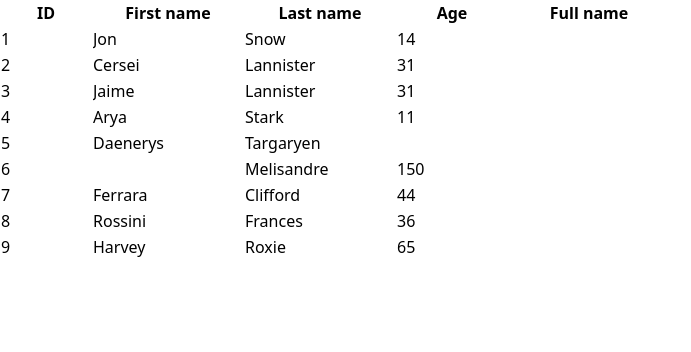
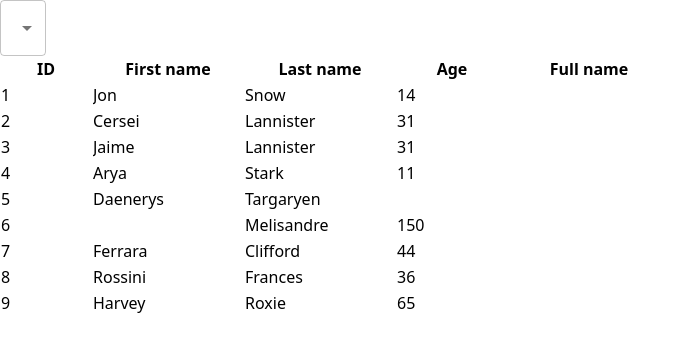
Before and after one commit to habib16gb/dataGrid, a React (Vite) app: page / in a window 1280 px wide. Shown: the top 352 px of the page, without its empty margins (0-691 px from the left). Built offline with nearby package versions, Linux system fonts and the light colour scheme.

Commit message:
add select

```diff
--- a/src/components/advancedDataGrid/AdvancedDataGrid.tsx
+++ b/src/components/advancedDataGrid/AdvancedDataGrid.tsx
@@ -1,6 +1,8 @@
 import { useState } from "react";
 import InputGrid from "./InputGrid";
 import HeaderGrid from "./HeaderGrid";
+import Select, { SelectChangeEvent } from "@mui/material/Select";
+import MenuItem from "@mui/material/MenuItem";
 
 type GridColDef = {
   field: string;
@@ -11,6 +13,20 @@ type GridColDef = {
   sortable?: boolean;
   type?: "text" | "number" | "boolean";
 };
+
+enum enOperator {
+  CONTAINS = "contains",
+  EQUALS = "equals",
+  START_WITH = "start with",
+  END_WITH = "end with",
+  IS_EMPTY = "is empty",
+  IS_NOT_EMPTY = "is not empty",
+}
+
+const operators = [
+  { type: "text", opes: ["add", "delete", "edit"] },
+  { type: "number", opes: ["equal", "getter", "better"] },
+];
 
 const columns: GridColDef[] = [
   { field: "id", headerName: "ID", width: 90 },
@@ -56,6 +72,7 @@ const rows = [
 
 const AdvancedDataGrid = () => {
   const [data, setData] = useState(rows);
+  const [fieldSelect, setFieldSelect] = useState("");
 
   const handleBlur = (e, index: number, field: string) =>
     setData((prev) => {
@@ -64,7 +81,22 @@ const AdvancedDataGrid = () => {
       return newData;
     });
 
+  const handleFilter = (event: SelectChangeEvent) => {
+    console.log(event.target);
+    setFieldSelect(event.target.value);
+  };
+
   return (
+    <div>
+      <div>
+        <Select value={fieldSelect} onChange={handleFilter}>
+          {columns.map((col, index) => (
+            <MenuItem key={index} value={col.field}>
+              {col.field}
+            </MenuItem>
+          ))}
+        </Select>
+      </div>
       <table>
         <thead>
           <tr>
@@ -92,6 +124,7 @@ const AdvancedDataGrid = () => {
           ))}
         </tbody>
       </table>
+    </div>
   );
 };
 
```
Lines whose indentation alone changed are shown as unchanged.
